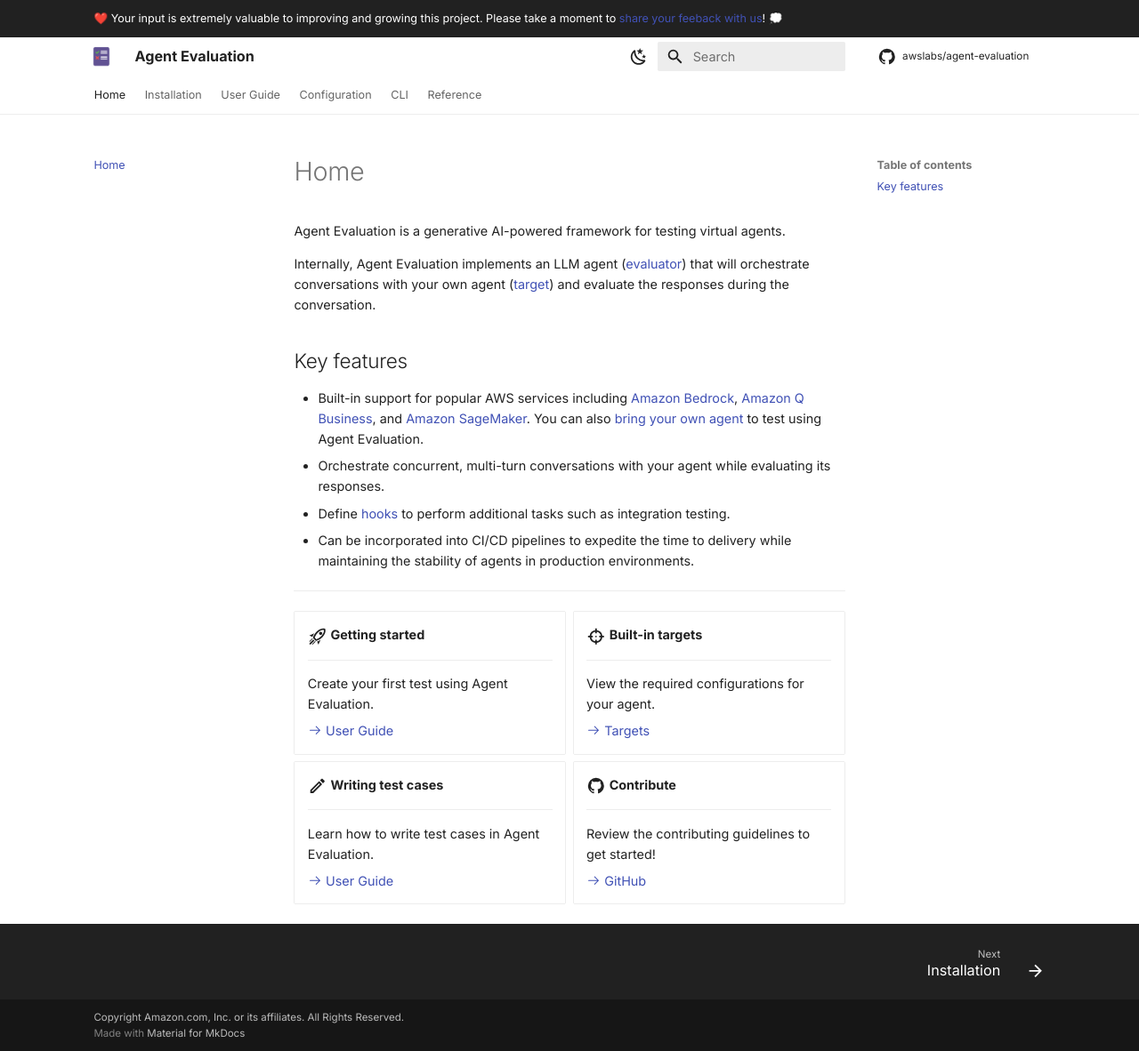
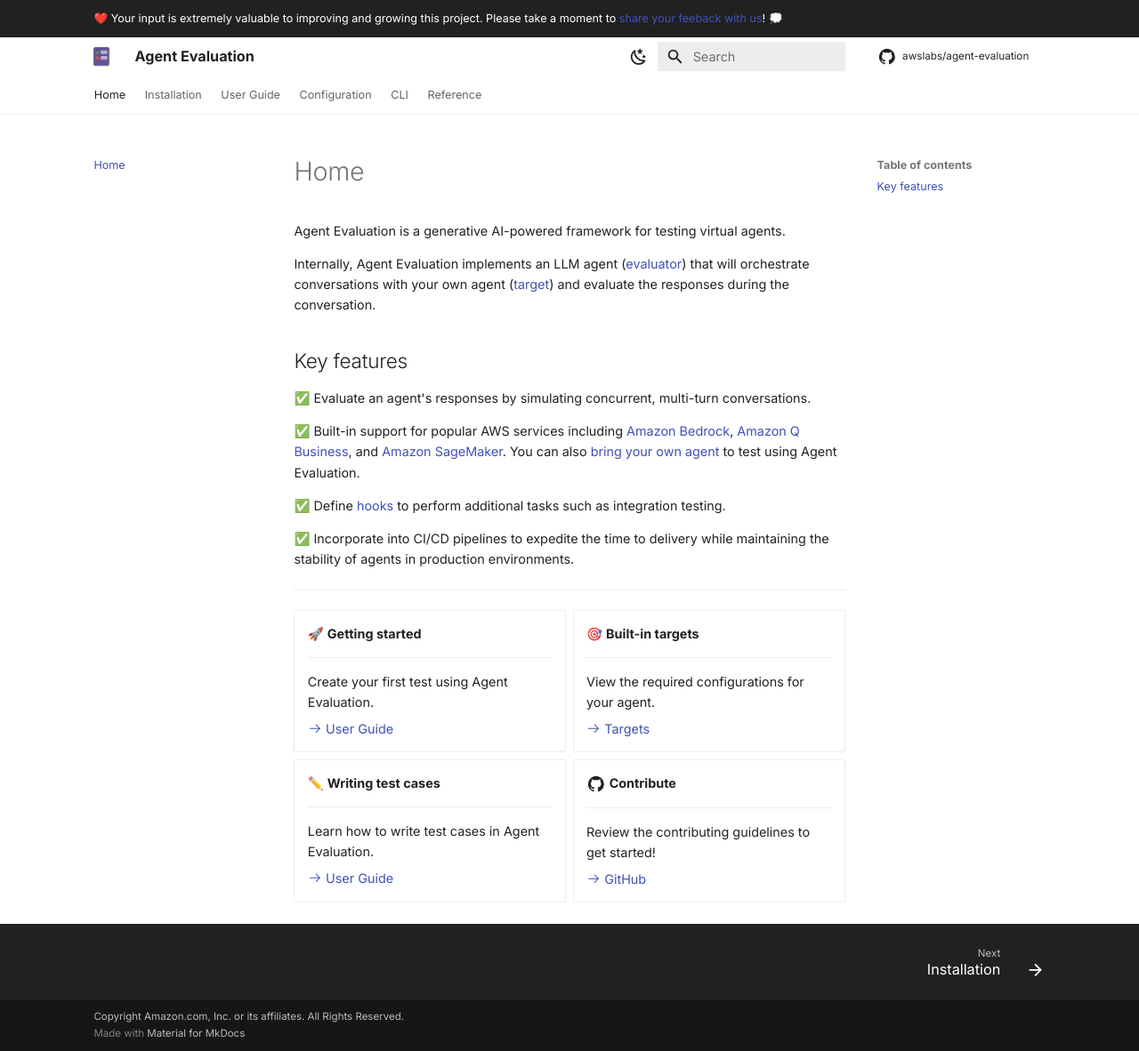
Before and after one commit to awslabs/agent-evaluation, an MkDocs documentation site: the page built from docs/index.md, in a window 1280 px wide and 1182 px high. Shown: the whole window at 89% size. Built offline with MkDocs 1.6.1 and Material for MkDocs 9.7.7, drawn with Linux system fonts in a browser that asks for light colours; comment, search, counter and statistics services are not loaded.

Commit message:
docs: update homepage

```diff
--- a/docs/index.md
+++ b/docs/index.md
@@ -6,16 +6,19 @@
 
 ## Key features
 
-- Built-in support for popular AWS services including [Amazon Bedrock](https://aws.amazon.com/bedrock/), [Amazon Q Business](https://aws.amazon.com/q/business/), and [Amazon SageMaker](https://aws.amazon.com/sagemaker/). You can also [bring your own agent](targets/custom_targets.md) to test using Agent Evaluation.
-- Orchestrate concurrent, multi-turn conversations with your agent while evaluating its responses.
-- Define [hooks](hooks.md) to perform additional tasks such as integration testing.
-- Can be incorporated into CI/CD pipelines to expedite the time to delivery while maintaining the stability of agents in production environments.
+✅ Evaluate an agent's responses by simulating concurrent, multi-turn conversations.
+
+✅ Built-in support for popular AWS services including [Amazon Bedrock](https://aws.amazon.com/bedrock/), [Amazon Q Business](https://aws.amazon.com/q/business/), and [Amazon SageMaker](https://aws.amazon.com/sagemaker/). You can also [bring your own agent](targets/custom_targets.md) to test using Agent Evaluation.
+
+✅ Define [hooks](hooks.md) to perform additional tasks such as integration testing.
+
+✅ Incorporate into CI/CD pipelines to expedite the time to delivery while maintaining the stability of agents in production environments.
 
 ---
 
 <div class="grid cards" markdown>
 
--   :material-rocket-launch-outline:{ .lg .middle } __Getting started__
+-   🚀 __Getting started__
 
     ---
 
```
Also changed, not shown: other parts of docs/index.md (+2 -2 lines).
